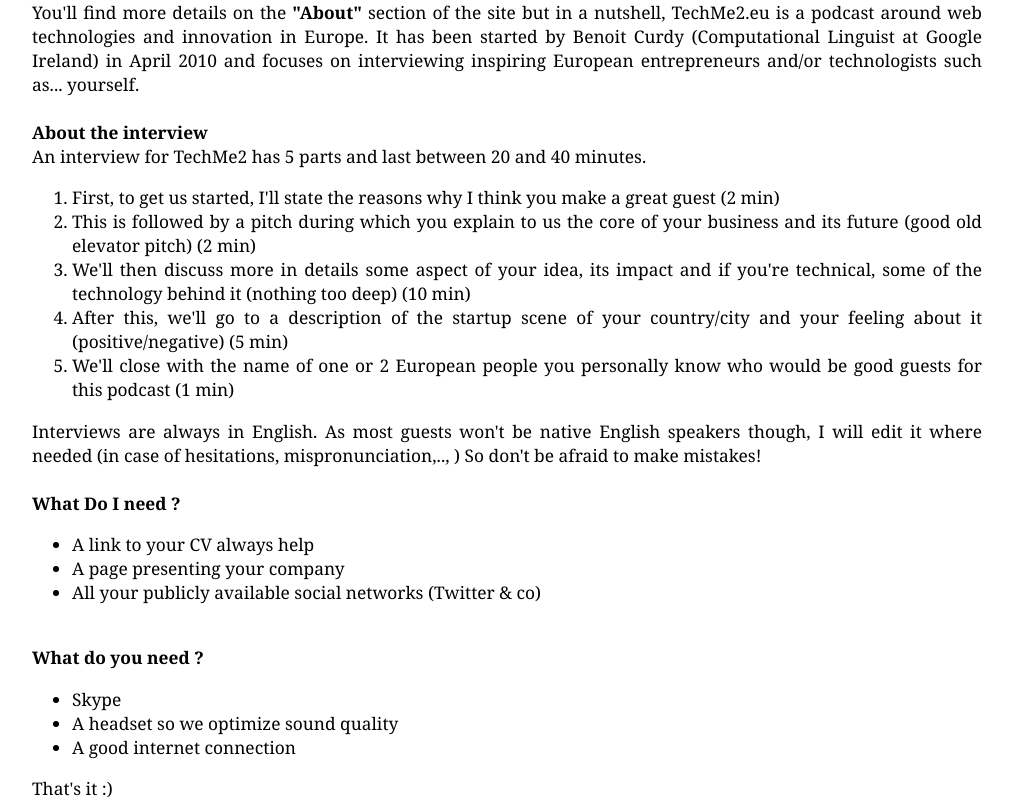
After one commit to bcurdy/TechMe2, a Python web app: template techme2-eu/podcast/templates/interview_process.html in a window 1280 px wide. The commit adds this page. Shown: the part 316-1116 px from the top of the page, without its empty margins (121-1134 px from the left). Run offline with Jinja, Linux system fonts and the light colour scheme; the template is opened without the code that fills it, so the values that code supplies are empty; some libraries are stand-ins or nearby versions.

Commit message:
add interview process + direct_to_template for static content

```diff
--- a/techme2-eu/podcast/episodes/views.py
+++ b/techme2-eu/podcast/episodes/views.py
@@ -41,12 +41,6 @@ def more_episodes(request, offset):
   episodes = display_query.fetch(limit, starts)
   data_dictionary = {'episodes': episodes}
   return render_to_response('more.html', data_dictionary)
-
-def about(request):
-  return render_to_response("about.html", {})
-
-def contact(request):
-  return render_to_response("contact.html", {})
 
 def map(request):
   """Display a map of all the shows recorded until now
--- /dev/null
+++ b/techme2-eu/podcast/templates/interview_process.html
@@ -0,0 +1,72 @@
+  {% extends "base_podcast.html" %}
+
+{% block page_title %} Be a guest {% endblock %}
+{% block header %}<a href="/"><img src="http://s3-eu-west-1.amazonaws.com/european-startups/images/logo_transparent.png"></a> Be a guest{% endblock %}
+
+  {% block content %}
+  <div>Hi,</div> <br />
+  <div align="justify">
+    This is the page I send to people I'd like to interview because I think they're great European creators, entrepreneurs and/or technologists.
+     Note that if I haven't invited you yet, you're still welcome to read this document and  <a href="contact/" target="_blank">send me</a> comments or suggestions :)
+  </div>
+
+  <br>
+
+  <b>What's TechMe2 ?</b><br>
+
+  <div align="justify">
+    You'll find more details on the <a href="about/" target="_blank">"About"</a> section of the site but in a nutshell, TechMe2.eu is a podcast around web technologies and innovation in Europe.
+    It has been started by Benoit Curdy (Computational Linguist at Google Ireland) in April 2010 and focuses on interviewing inspiring European entrepreneurs and/or technologists such as... yourself.
+  </div>
+
+  <br>
+
+  <div>
+    <b>About the interview</b>
+  </div>
+
+  <div>
+    An interview for TechMe2 has 5 parts and last between 20 and 40 minutes.&nbsp;
+  </div>
+
+  <ol>
+    <li>First, to get us started, I'll state the reasons why I think you make a great guest (2 min)</li>
+    <li> This is followed by a pitch during which you explain to us the core of your business and its future (good old elevator pitch) (2 min)</li>
+    <li>We'll then discuss more in details some aspect of your idea, its impact and if you're technical, some of the technology behind it (nothing too deep) (10 min) </li>
+    <li>After this, we'll go to a description of the startup scene of your country/city and your feeling about it (positive/negative) (5 min) </li>
+    <li>We'll close with the name of one or 2 European people you personally know who would be good guests for this podcast (1 min)
+    </li>
+  </ol>
+
+  <div align="justify">
+    Interviews are always in English. As most guests won't be native English speakers though, I will edit it where needed (in case of hesitations, mispronunciation,.., ) So don't be afraid to make mistakes!
+  </div>
+
+  <br>
+
+  <div>
+    <b>What Do I need ?</b>
+  </div>
+
+  <ul>
+    <li> A link to your CV always help</li>
+    <li> A page presenting your company</li>
+    <li> All your publicly available social networks (Twitter &amp; co)</li>
+  </ul>
+
+  <br>
+
+  <div>
+    <b>What do you need ?</b>
+  </div>
+
+  <ul>
+    <li>Skype</li>
+    <li>A headset so we optimize sound quality </li>
+    <li>A good internet connection   </li>
+  </ul>
+That's it :)
+</div>
+{% endblock %}
+
+{% block footer %} {% endblock %}
```
Also changed, not shown: techme2-eu/podcast/templates/about.html (+5 -4 lines), techme2-eu/podcast/urls.py (+4 -6 lines), 2 other files.
